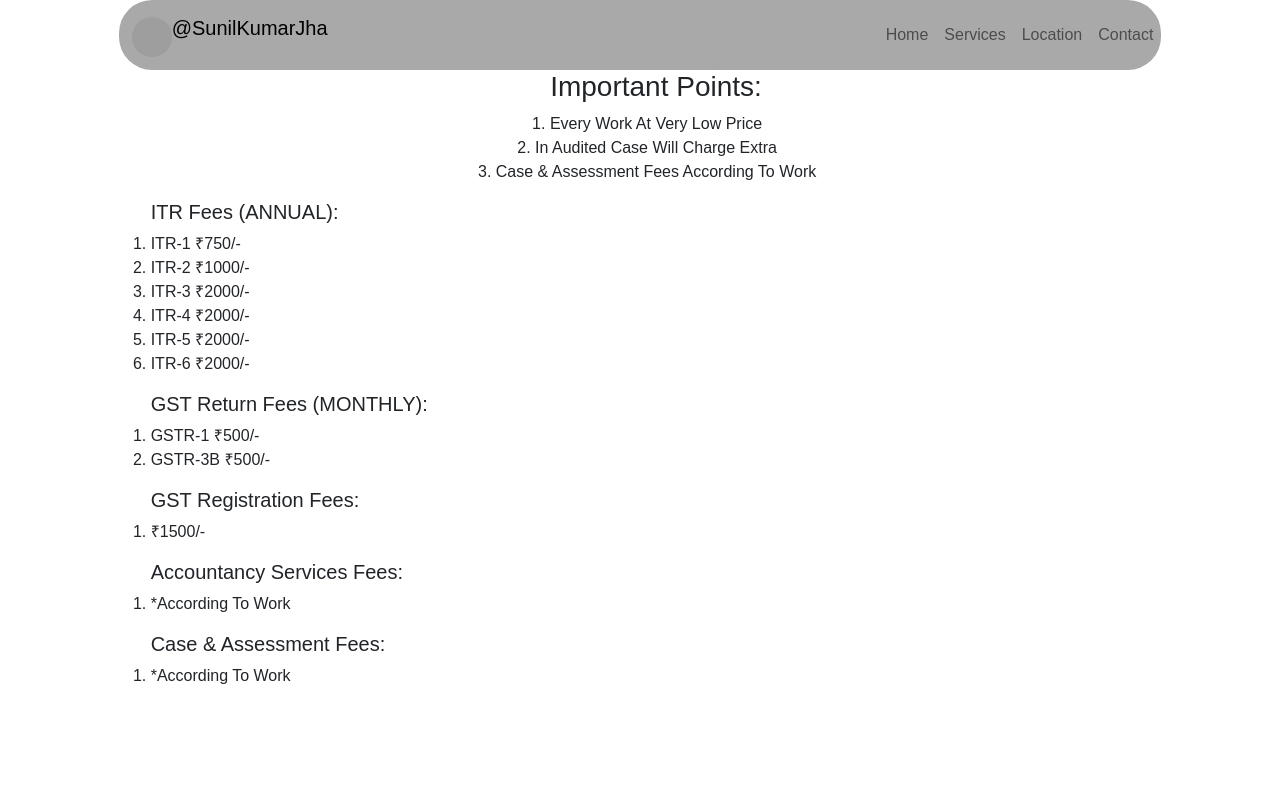
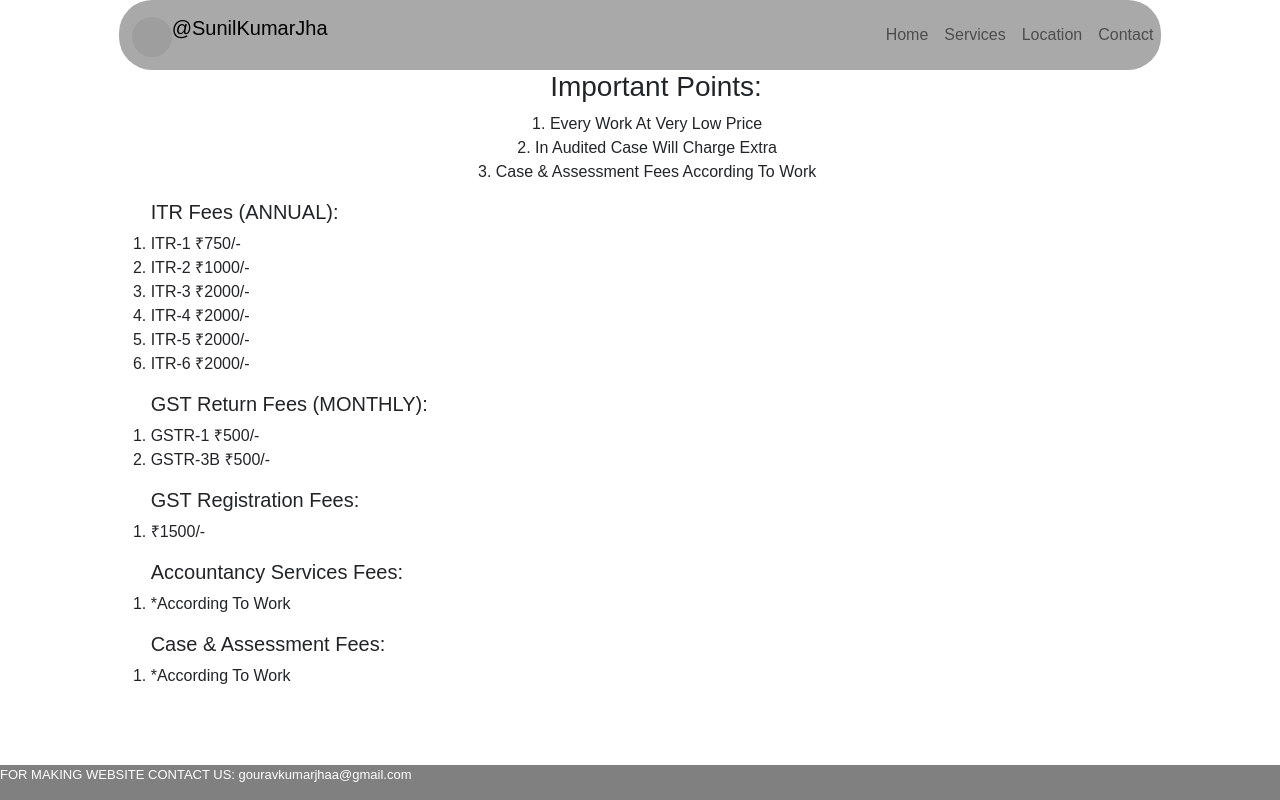
Before and after one commit to gaurabhkumarjha/sunilkumarjha, a React (Create React App) app: page /Details in a window 1280 px wide. Built offline with nearby package versions, Linux system fonts and the light colour scheme; grey boxes are pictures that could not be loaded.

Commit message:
new page and update

```diff
--- /dev/null
+++ b/src/Advertisment.jsx
@@ -0,0 +1,18 @@
+import React from "react";
+import "../node_modules/bootstrap/dist/css/bootstrap.min.css";
+import '../node_modules/bootstrap/dist/js/bootstrap.bundle';
+import './Footer.css'
+const Advertisment = () => {
+
+    return (
+        <>
+            <div className="bg footer">
+                <div className="copyright" style={{float: "left", "font-size": "small"}}>
+                  <p>FOR MAKING WEBSITE CONTACT US: gouravkumarjhaa@gmail.com</p>
+                </div>
+            </div>
+        </>
+    );
+};
+
+export default Advertisment;
--- a/src/Location.jsx
+++ b/src/Location.jsx
@@ -1,14 +1,14 @@
 import React from "react";
 import './loc.css';
-import Footer from './Footer'
 import Navbar from "./Navbar";
+import Advertisment from "./Advertisment";
 const Location = () => {
 
      return (
           <>
                <Navbar />
                <div class="mapouter"><div class="gmap_canvas"><iframe class="gmap_iframe" title="myFrame" width="100%" frameborder="0" scrolling="no" marginheight="0" marginwidth="0" src="https://maps.google.com/maps?width=531&amp;height=526&amp;hl=en&amp;q=shankar market connaught place &amp;t=h&amp;z=15&amp;ie=UTF8&amp;iwloc=B&amp;output=embed"></iframe><a href="https://formatjson.org/">format json</a></div></div>
-               <Footer />
+               <Advertisment />
           </>
      );
 };
--- a/src/Moredetails.jsx
+++ b/src/Moredetails.jsx
@@ -1,6 +1,6 @@
 import React from "react";
 import Navbar from "./Navbar";
-
+import Advertisment from "./Advertisment";
 
 const Moredetails = () => {
 
@@ -51,6 +51,7 @@ const Moredetails = () => {
                          </div>
                     </div>
                </div>
+               <Advertisment />
           </>
      );
 };
```
